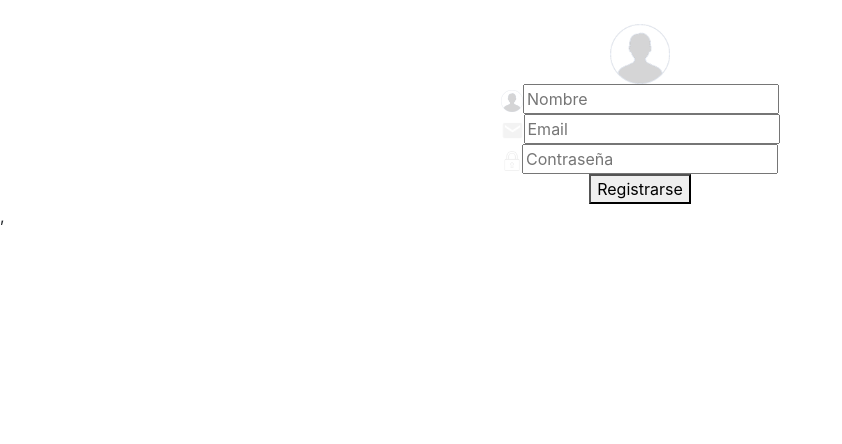
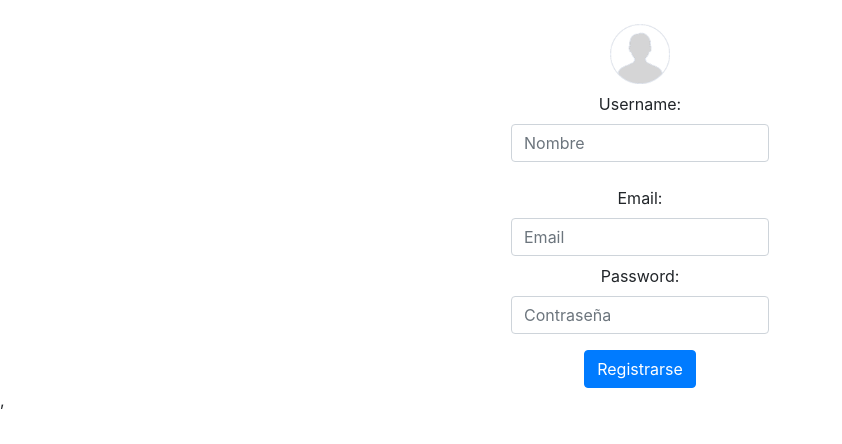
Before and after one commit to valkiriaspell/BlockchainProject, a React (Create React App) app in the folder client/: page /signup in a window 1280 px wide. Shown: the top 444 px of the page, without its empty margins (0-842 px from the left). Built offline with nearby package versions, Linux system fonts and the light colour scheme; a web font is replaced by a local one.

Commit message:
cssDetails

```diff
--- a/client/src/components/signUpFirebase.jsx
+++ b/client/src/components/signUpFirebase.jsx
@@ -9,6 +9,7 @@ import User from './images/user.png';
 import { useDispatch } from "react-redux";
 import { saveUser } from "../redux/actions";
 import { useNavigate } from "react-router";
+import { Container, Form, Button } from "react-bootstrap";
 
 function SignUpFirebase() {
   const dispatch = useDispatch();
@@ -46,16 +47,17 @@ function SignUpFirebase() {
 
 
   return (
-    <div className="containerSingUp">
-    <div className="contentSingUp">
-    <form onSubmit={handleRegister}>
+    <div >
+      <div >
+        <Form onSubmit={handleRegister}>
+          <Container style={{ maxWidth: 18 + "rem", justifyContent: "center" }}>
             <br></br>
-            <div className="userImg">
+            <div >
               <img src={Perfil} alt="User" width={60} />
             </div>
-            <div className="cotainerInput">
-              <img src={User} alt="User" width={22} />
-              <input
+              <Form.Label style={{ marginTop: 0.5 + "rem" }} >Username: </Form.Label>
+            <Form.Group className="mb-3" >
+              <Form.Control
                 name="name"
                 type="text"
                 placeholder="Nombre"
@@ -63,11 +65,11 @@ function SignUpFirebase() {
                 onChange={(e) => handleChange(e)}
                 autoComplete="off"
               />
-            </div>
+            </Form.Group>
 
-            <div className="cotainerInput">
-              <img src={Email} alt="Email" width={23} />
-              <input
+            <Form.Label style={{ marginTop: 0.5 + "rem" }}   >Email: </Form.Label>
+            <Form.Group>
+              <Form.Control
                 name="email"
                 type="email"
                 placeholder="Email"
@@ -75,21 +77,24 @@ function SignUpFirebase() {
                 onChange={(e) => handleChange(e)}
                 autoComplete="off"
               />
-            </div>
-            <div className="cotainerInput">
-              <img src={Contraseña} alt="Contraseña" width={20} />
-              <input
+            </Form.Group>
+
+            <Form.Label style={{ marginTop: 0.5 + "rem" }} >Password: </Form.Label>
+            <Form.Group>
+              <Form.Control
                 name="password"
                 type="password"
                 placeholder="Contraseña"
                 value={input.password}
                 onChange={(e) => handleChange(e)}
               />
-            </div>
-            <button className="registerButton" type="submit">
+
+            </Form.Group>
+            <Button type="submit" style={{ maxWidth: 18 + "rem", marginTop: 1 + "rem" }}>
               Registrarse
-            </button>
-          </form>
+            </Button>
+          </Container>
+        </Form>
       </div>
     </div>
   );
```
Lines whose indentation alone changed are shown as unchanged.
